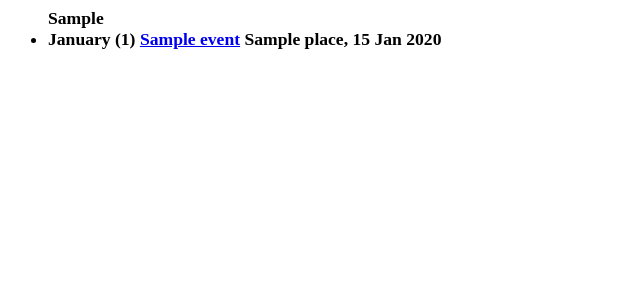
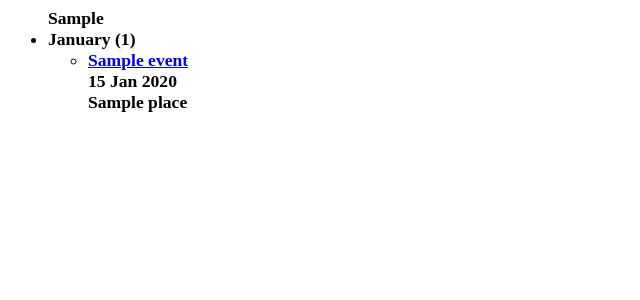
Before and after one commit to unweb/simple-archive, a Django app: template archive/templates/event_index.html in a window 1280 px wide. Shown: the top 300 px of the page, without its empty margins (0-640 px from the left). Run offline with Django 3.2, Linux system fonts and the light colour scheme; the template is opened without the code that fills it: most values are stand-ins (such as "Sample title", 1, 10 or a date in 2020); some libraries are stand-ins or nearby versions.

Commit message:
improve listing

```diff
--- a/archive/templates/event_index.html
+++ b/archive/templates/event_index.html
@@ -12,11 +12,17 @@
                 <!--show only months with events! -->
                 {% if events %}
                     <li class="month">
-                        <a>{{events.0.date|date:"F" }} ({{events|length}})</a>
+                        <span class="month-name">{{events.0.date|date:"F"}}</span>
+                        <span class="event-counter"> ({{events|length}})</span>
+                        <ul class="events">
                         {% for event in events %}
-                            <a href="/events/{{event.name}}">{{event.name}}</a>
-                            {{event.place}}, {{event.date|date:"j M Y"}}
+                            <li class="event">
+                            <a class="title" href="/events/{{event.name}}">{{event.name}}</a>
+                            <div class="date">{{event.date|date:"j M Y"}}</div>
+                            <div class="place">{{event.place}}</div>
+                            </li>
                         {% endfor %}
+                        </ul>
                     </li>
                 {% endif %}
             </li>
```
